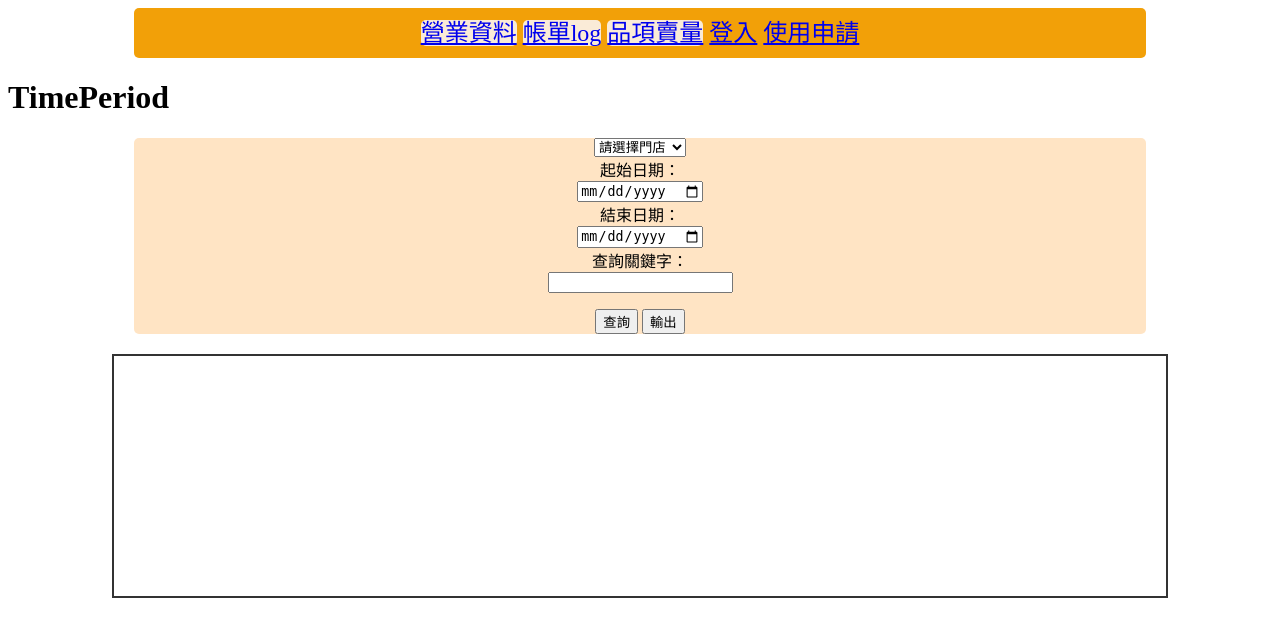
After one commit to PaulChenchi/acc_test, a Django app: page /timeperiod in a window 1280 px wide. The commit adds this page. Shown: the top 637 px of the page. Run offline with Django 4.2, Linux system fonts and the light colour scheme.

Commit message:
完成基本框架

```diff
--- /dev/null
+++ b/acc/templates/acc/timeperiod.html
@@ -0,0 +1,63 @@
+{% extends 'base.html' %}
+{% block title %}
+timeperiod
+{% endblock %}
+{% block style %}
+<style>
+    .info {
+        width: 80%;
+        /* 设置容器宽度，可根据需要调整 */
+        height: 200px;
+        /* 设置容器高度，可根据需要调整 */
+        border: 2px solid #333;
+        /* 设置边框样式，可根据需要调整 */
+        padding: 20px;
+        /* 可选：设置内边距，可根据需要调整 */
+        margin: 20px;
+        /* 可选：设置外边距，可根据需要调整 */
+        margin-left: auto;
+        margin-right: auto;
+
+    }
+    .form{
+        margin-left: auto;
+        margin-right: auto;
+        text-align: center;
+        background-color: bisque;
+        width: 80%;
+        border-radius: 5px;
+    }
+
+</style>
+{% endblock %}
+{% block content %}
+<h1>TimePeriod</h1>
+<form action="" method="get" class="form">
+    <select name="store" id="store">
+        <option value="" disabled selected hidden>請選擇門店</option>
+        <option value="5502">5502英才</option>
+        <option value="5509">5509中壢</option>
+        <option value="5511">5511美麗華</option>
+        <option value="5512">5512西門</option>
+        <option value="5513">5513市政</option>
+        <option value="5516">5516環球</option>
+        <option value="5517">5517桃園</option>
+        <option value="5518">5518夢時代</option>
+        <option value="5520">5520古亭</option>
+        <option value="5521">5521信義</option>
+        <option value="5522">5522華泰</option>
+    </select><br>
+    <label for="startdate">起始日期：</label><br>
+    <input type="date" id="startdate" name="startdate"><br>
+    <label for="enddate">結束日期：</label><br>
+    <input type="date" id="enddate" name="enddate"><br>
+    <label for="keyword">查詢關鍵字：</label><br>
+    <input type="text" id="keyword" name="keyword">
+    <p>
+        <input type="submit" name="serch" value="查詢">
+        <input type="submit" name="output" value="輸出">
+
+    </p>
+</form>
+<div class="info"></div>
+{% endblock %}
--- a/acc/urls.py
+++ b/acc/urls.py
@@ -19,6 +19,8 @@ from django.urls import path
 from . import views
 
 urlpatterns = [
+    path("timeperiod",views.acc_timeperiod,name="timeperiod"),
+    path("checklog",views.acc_checklog,name="checklog"),
     path("logout/",views.acc_logot,name="logout"),
     path("login/",views.acc_login,name="login"),
     path("register/",views.register,name="register"),
--- a/acc/views.py
+++ b/acc/views.py
@@ -6,6 +6,13 @@ from django.contrib.auth import login,logout,authenticate #authenticate 內建
 
 # Create your views here.
 # 寫功能的地方
+
+def acc_timeperiod(request):
+    return render(request,"acc/timeperiod.html")
+
+def acc_checklog(request):
+    return render(request,"acc/checklog.html")
+
 
 def acc_logot(request):
     logout(request)
--- a/templates/base.html
+++ b/templates/base.html
@@ -2,23 +2,49 @@
 <html lang="zh-Hant">
 
 <head>
+    <style>
+        .bar {
+            background-color: rgb(242, 160, 8);
+            border-radius: 5px;
+            text-align: center;
+            line-height: 50px;
+            font-size: x-large;
+            width: 80%;
+            margin-left: auto;
+            margin-right: auto;
+        }
+
+        .button {
+            background-color: antiquewhite;
+            border-radius: 5px;
+        }
+    </style>
     <meta charset="UTF-8">
     <meta name="viewport" content="width=device-width, initial-scale=1.0">
     <title>
         {% block title %}
         {% endblock %}
     </title>
+    {% block style %}
+    {% endblock %}
 </head>
+
 <body>
-    <a href="">營業資料</a>
-    <a href="">帳單log</a>
-    <a href="">品項賣量</a>
+    <div class="bar">
+        <a href="{% url 'sales_data' %}" class="button">營業資料</a>
+        <a href="{% url 'checklog' %}" class="button">帳單log</a>
+        <a href="{% url 'timeperiod' %}" class="button">品項賣量</a>
         {% if user.is_authenticated %}
         <a href="{% url 'logout' %}">登出</a>
         {% else %}
         <a href="{% url 'login' %}">登入</a>
+        <a href="{% url 'register' %}">使用申請</a>
         {% endif %}
+    </div>
+    <div class="">
         {% block content %}
         {% endblock %}
+    </div>
 </body>
+
 </html>
```
Also changed, not shown: ACC_TEST/settings.py (+27 -0 lines), acc/templates/acc/checklog.html (added, +64 -0 lines), acc/templates/acc/login.html (+8 -4 lines), acc/templates/acc/register.html (+25 -17 lines), acc/templates/acc/sales_data.html (+38 -8 lines), static/css/style.css (added). Lines whose indentation alone changed are shown as unchanged.
